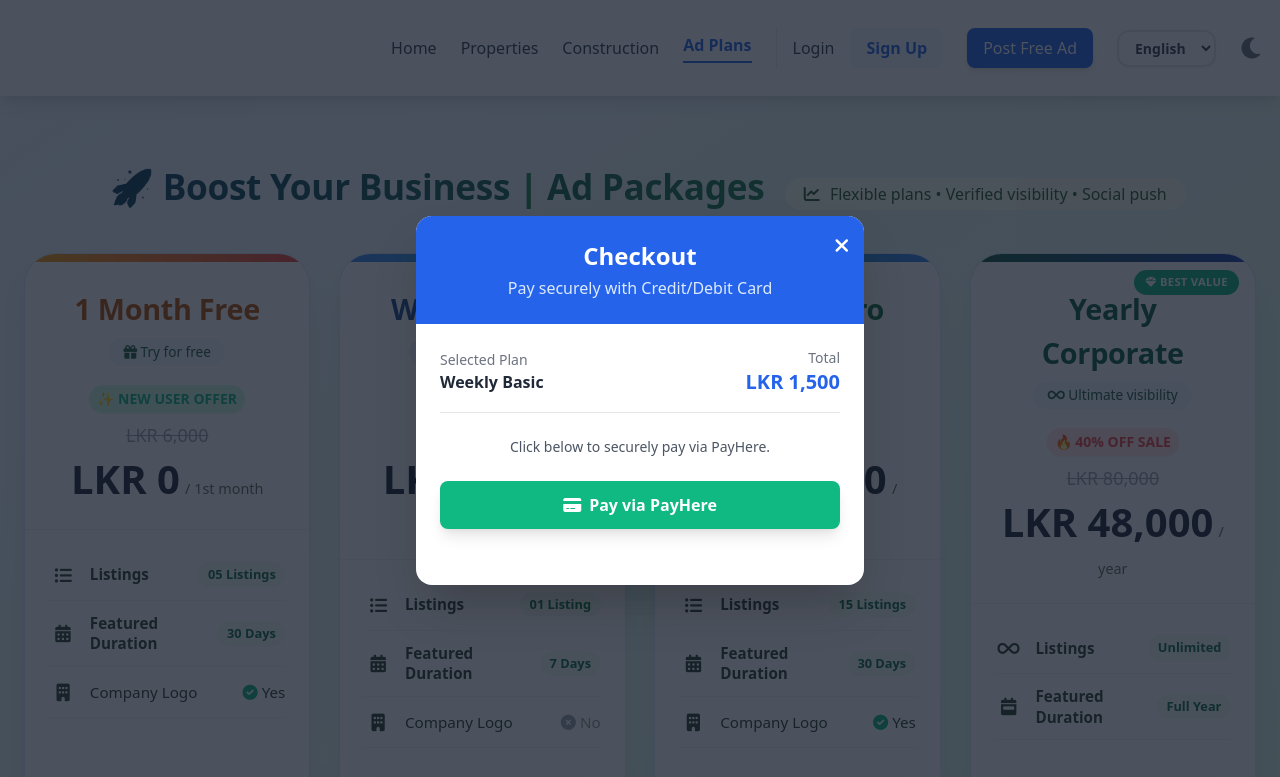
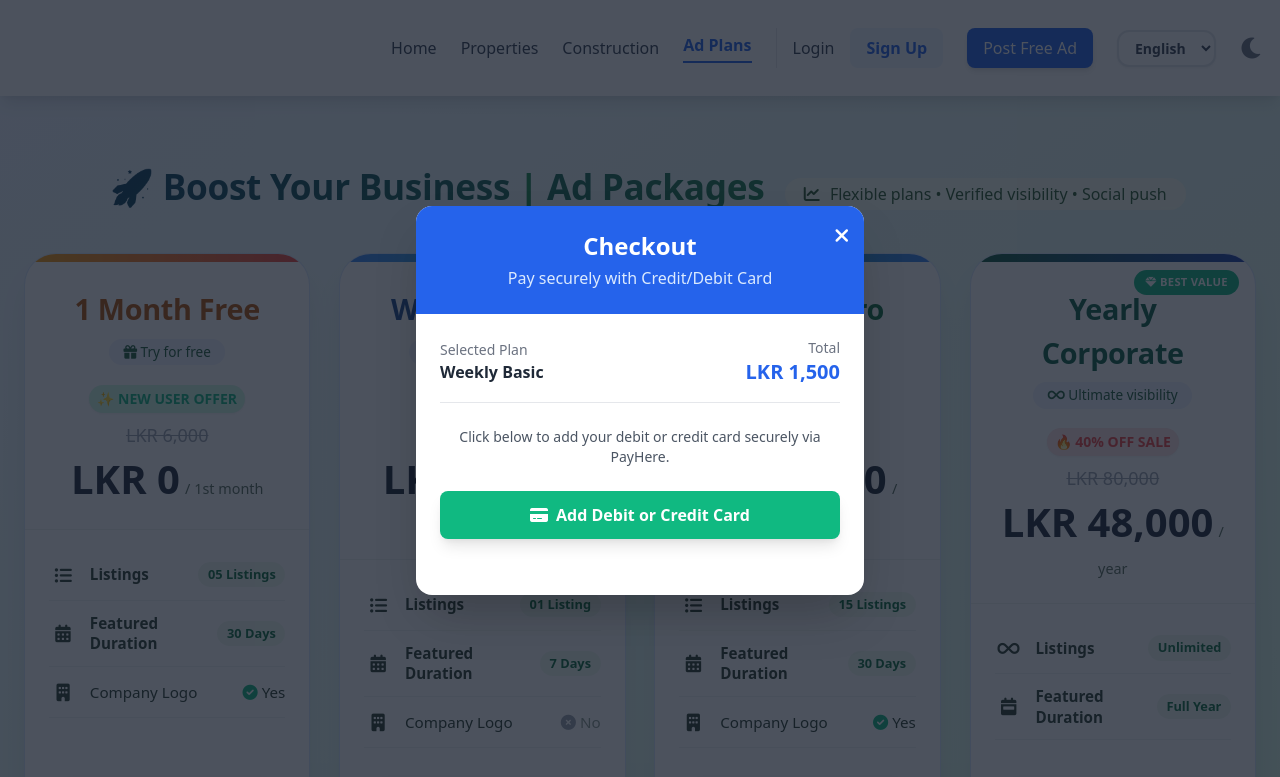
Before and after one commit to THARINDU2003/ceylonlands.lk, a plain HTML site: page frontend/pricing.html in a window 1280 px wide. Both pictures are taken after a click on the link "Advertise Now". Shown: the top 777 px of the page. Drawn offline with nearby package versions, Linux system fonts and the light colour scheme; grey boxes are pictures that could not be loaded; a script that the page names is missing.

Commit message:
Project Update

```diff
--- a/frontend/pricing.html
+++ b/frontend/pricing.html
@@ -577,9 +577,9 @@
                 </div>
 
                 <div class="flex flex-col items-center justify-center mb-4">
-                    <p class="text-sm text-gray-600 mb-6 text-center">Click below to securely pay via PayHere.</p>
+                    <p class="text-sm text-gray-600 mb-6 text-center">Click below to add your debit or credit card securely via PayHere.</p>
                     <button id="payhere-payment-btn" class="w-full bg-green-500 text-white font-bold py-3 px-4 rounded-lg hover:bg-green-600 transition shadow-lg flex items-center justify-center gap-2 mb-4">
-                        <i class="fas fa-credit-card"></i> Pay via PayHere
+                        <i class="fas fa-credit-card"></i> Add Debit or Credit Card
                     </button>
                 </div>
             </div>
```
Also changed, not shown: frontend/construction.html (+2 -2 lines), 1 other file.
